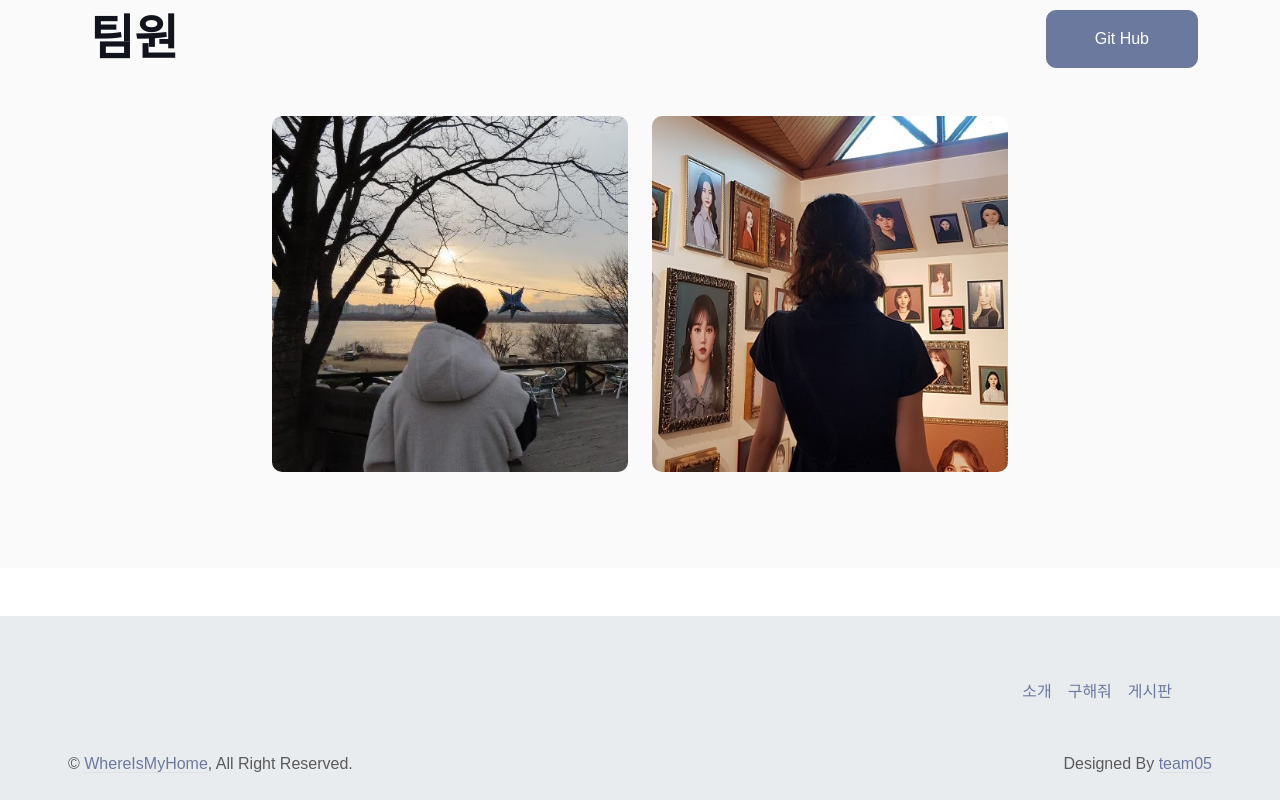
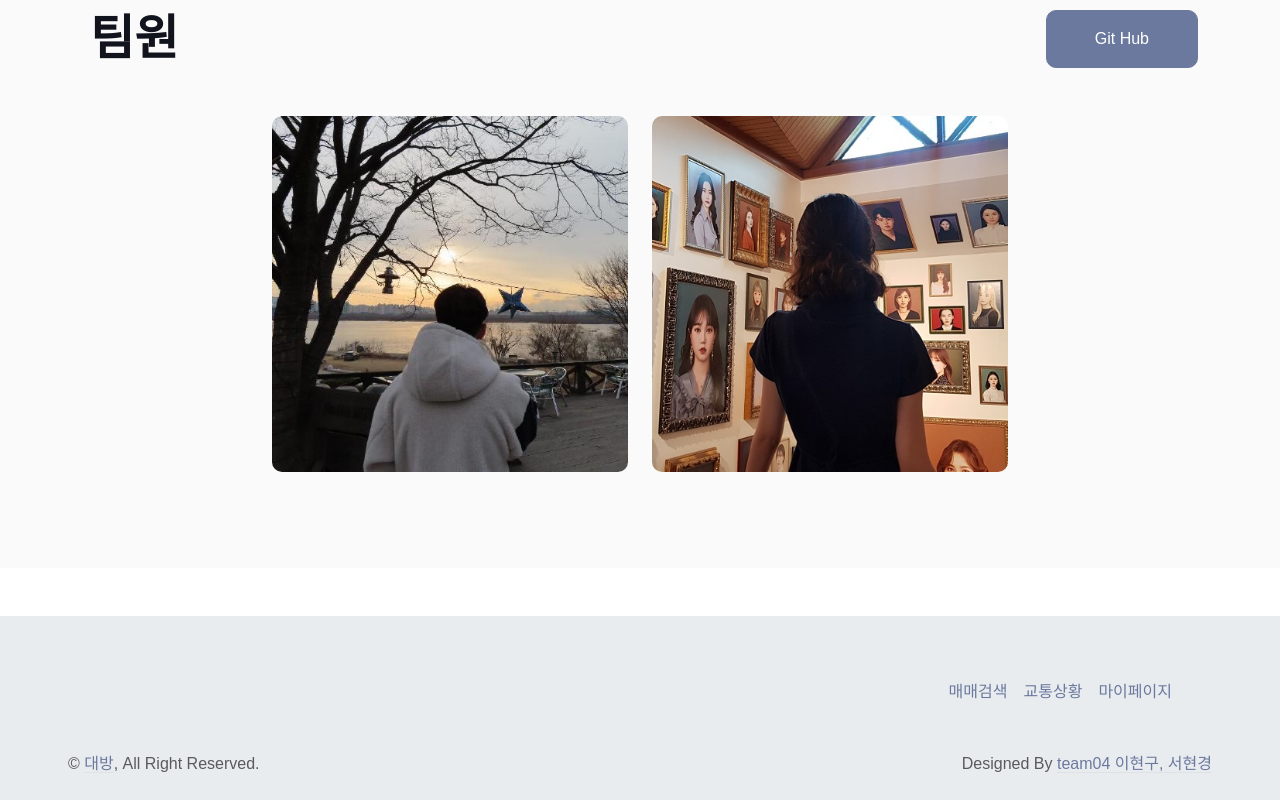
Before and after one commit to nanalyee/DaeBang, a Vue app in the folder VueFront/: page / in a window 1280 px wide. Shown: the part 3738-4538 px from the top of the page. Built offline with nearby package versions, Linux system fonts and the light colour scheme; a web font is replaced by a local one; what vue-apexcharts, vue-typer would draw is missing.

Commit message:
footer 수정 5시30분

```diff
--- a/VueFront/src/components/FooterNav.vue
+++ b/VueFront/src/components/FooterNav.vue
@@ -14,22 +14,25 @@
       >
         <ul class="breadcrumb justify-content-end px-5 m-5">
           <li class="breadcrumb-item">
-            <a href="#">소개</a>
+            <a href="#">매매검색</a>
           </li>
           <li class="breadcrumb-item">
-            <a href="#">구해줘</a>
+            <a href="#">교통상황</a>
           </li>
           <li class="breadcrumb-item">
-            <a href="#">게시판</a>
+            <a href="#">마이페이지</a>
           </li>
         </ul>
 
         <div class="copyright px-5 m-2">
           <div class="row">
             <div class="col-md-6 text-center text-md-start mb-3 mb-md-0">
-              &copy; <a class="border-bottom" href="#">WhereIsMyHome</a>, All Right Reserved.
+              &copy; <a class="border-bottom" href="#">대방</a>, All Right Reserved.
             </div>
-            <div class="col-md-6 text-center text-md-end">Designed By <a class="border-bottom" href="#">team05</a></div>
+
+            <div class="col-md-6 text-center text-md-end">
+              Designed By <a class="border-bottom" href="#">team04 이현구, 서현경</a>
+            </div>
           </div>
         </div>
       </nav>
```
Also changed, not shown: 2 other files (tests, documents, lock files or other folders).
